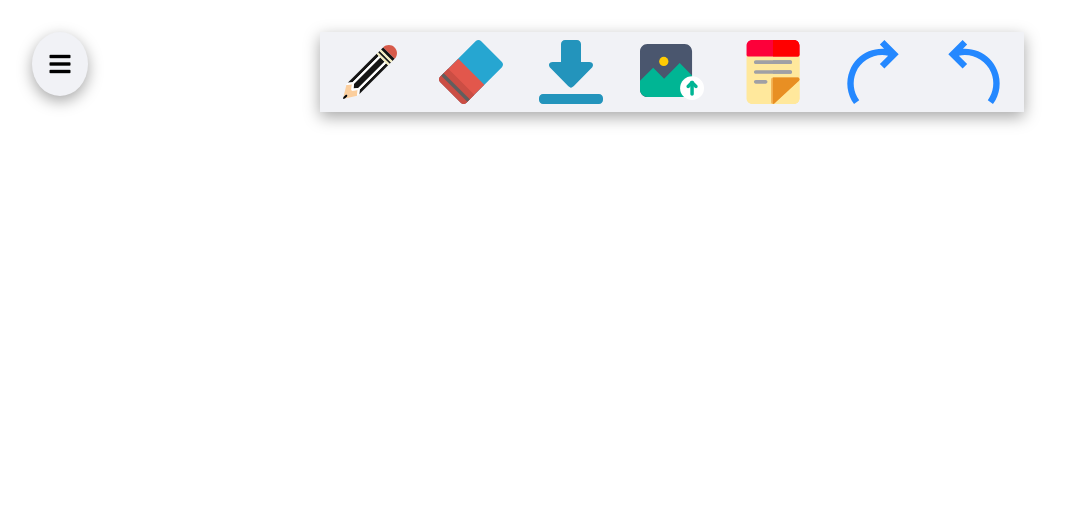
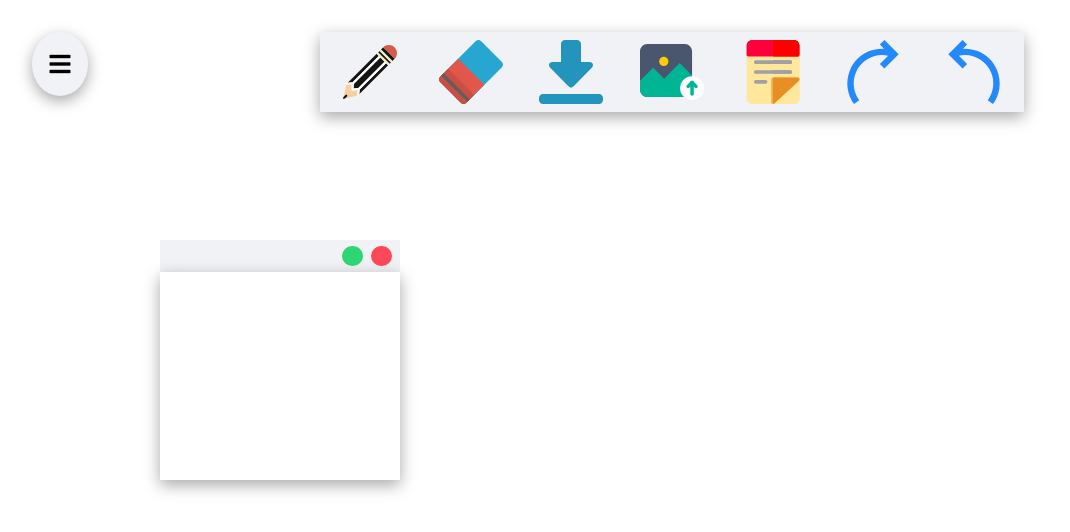
Before and after one commit to abhishek-bisht-21/OpenBoard-Clone, a plain HTML site: page index.html in a window 1280 px wide. Shown: the whole page, without its empty margins (0-1070 px from the left). Drawn offline with Linux system fonts and the light colour scheme.

Commit message:
Styling Sticky note

```diff
--- a/style.css
+++ b/style.css
@@ -118,3 +118,38 @@ body{
 .eraser-tool-cont input {
     width: 80%;
 }
+
+
+.sticky-cont{
+    height: 15rem;
+    width: 15rem;
+    position: absolute;
+    top: 15rem;
+    left: 10rem;
+}
+
+.header-cont{
+    height: 2rem;
+    display: flex;
+    justify-content: flex-end;
+    align-items: center;
+    background-color: #f1f2f6;
+}
+
+.header-cont > *{
+    height: 1.3rem;
+    width: 1.3rem;
+    margin-right: 0.5rem;
+    border-radius: 50%;
+}
+
+.minimize {
+    background-color: #2ed573;
+}
+.remove {
+    background-color: #ff4757;
+}
+.note-cont {
+    height: calc( 100% - 2rem );
+    box-shadow: rgba(0, 0, 0, 0.35) 0px 5px 15px;
+}
```
